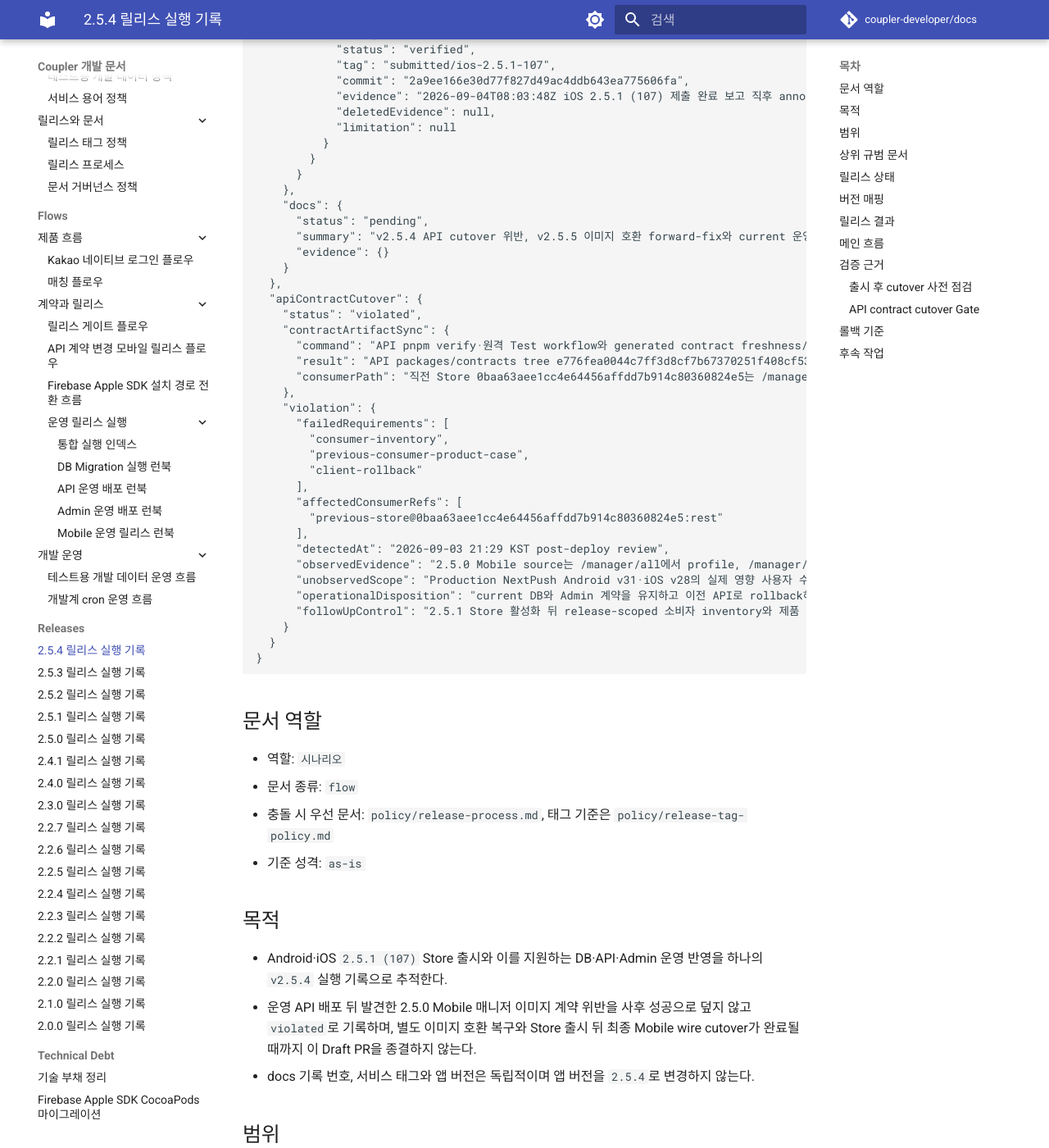
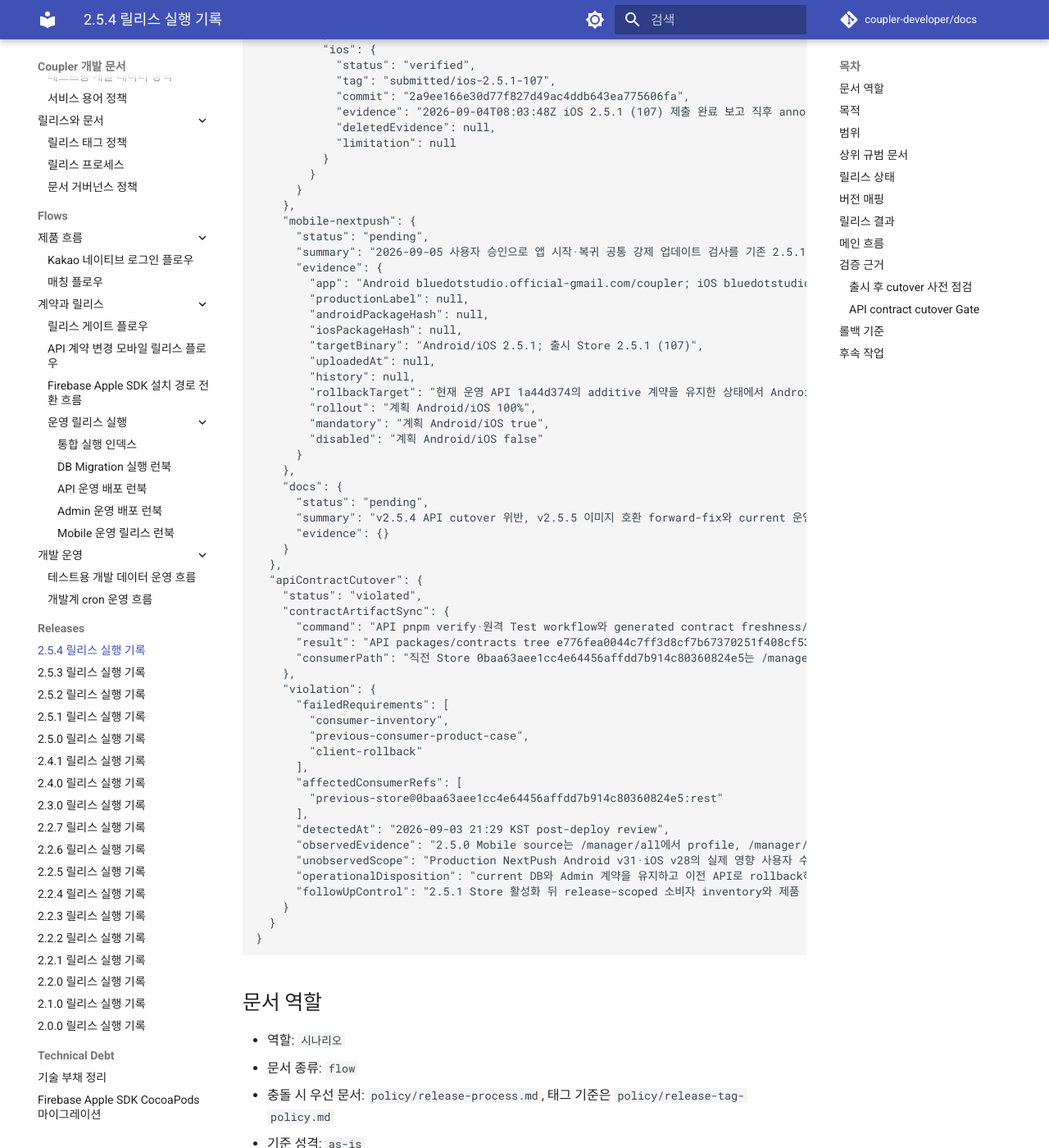
Before and after one commit to coupler-developer/docs, an MkDocs documentation site: the page built from content/releases/v2.5.4.md, in a window 1280 px wide and 1400 px high, scrolled down 2290 px. Shown: the whole window at 82% size. Built offline with MkDocs 1.6.1 and Material for MkDocs 9.7.7, drawn with Linux system fonts in a browser that asks for light colours; comment, search, counter and statistics services are not loaded; some of the changed text lies outside the part shown.

Commit message:
docs: 공통 강제 업데이트 NextPush 배포 기준을 고정한다
Reason:
- 기존 107에 배포 가능한 JavaScript 수정을 Store 재제출 없이 반영하도록 사용자가 승인했다.

Changes:
- v2.5.4 기록에 mobile-nextpush scope와 exact source, target binary, rollback label/hash를 추가한다.
- 107 Store 제출 source와 과거 API cutover 위반 기록은 보존한다.

How:
- 기존 Draft PR에서 최신 main과 정렬하고 Android/iOS Production 2.5.1 배포 전후 증빙을 연결한다.

Tests:
- 독립 문서 리뷰 No Findings, 열린 Finding 0건.
- yarn verify 전체 통과. 운영 107 bootstrap은 양 플랫폼 force_update=0 확인.

```diff
--- a/content/releases/v2.5.4.md
+++ b/content/releases/v2.5.4.md
@@ -10,6 +10,7 @@
     "coupler-api",
     "coupler-admin-web",
     "mobile-store",
+    "mobile-nextpush",
     "docs"
   ],
   "extraRepoRefs": [],
@@ -43,8 +44,8 @@
           "limitation": null
         }
       },
-      "nextPush": null,
-      "commit": null
+      "nextPush": "Android/iOS Production target 2.5.1 배포 대기",
+      "commit": "7f8045dc2847744f78e3340a45a7d40f8c4010c3"
     }
   },
   "scopeResults": {
@@ -124,6 +125,23 @@
         }
       }
     },
+    "mobile-nextpush": {
+      "status": "pending",
+      "summary": "2026-09-05 사용자 승인으로 앱 시작·복귀 공통 강제 업데이트 검사를 기존 2.5.1 (107)에 배포한다. source 7f8045dc는 현재 Production source 3a3ad702 대비 JavaScript·테스트만 변경하며 native·dependency·버전·빌드는 동일하다. API 계약과 운영 설정은 변경하지 않는다.",
+      "evidence": {
+        "app": "Android bluedotstudio.official-gmail.com/coupler; iOS bluedotstudio.official-gmail.com/coupler-ios; deployment Production",
+        "productionLabel": null,
+        "androidPackageHash": null,
+        "iosPackageHash": null,
+        "targetBinary": "Android/iOS 2.5.1; 출시 Store 2.5.1 (107)",
+        "uploadedAt": null,
+        "history": null,
+        "rollbackTarget": "현재 운영 API 1a44d374의 additive 계약을 유지한 상태에서 Android Production v32 (02d6d51a37f4a9fd2e45ce750723f9ac26382f2b07b047edb943d5dfd0e902c3), iOS Production v29 (eab2f3e9235261271850d872c1fdf315069743adf01915df1d4d4e3fae193ceb); 양쪽 source 3a3ad702e3cca1744343fb1848de393779975d4d·target 2.5.1",
+        "rollout": "계획 Android/iOS 100%",
+        "mandatory": "계획 Android/iOS true",
+        "disabled": "계획 Android/iOS false"
+      }
+    },
     "docs": {
       "status": "pending",
       "summary": "v2.5.4 API cutover 위반, v2.5.5 이미지 호환 forward-fix와 current 운영 API v2.5.6을 기록했다. 양 Store 출시 뒤 best·profile·detail_profile_set 제거 cutover까지 별도 릴리스에서 완료한 다음 terminal 상태로 닫고 docs v2.5.4 tag를 생성하기 전이다.",
@@ -173,7 +191,8 @@
 
 - 대상: `docs`, `coupler-api`, `coupler-admin-web`, `coupler-mobile-app`
 - 포함 범위: contracts `0.1.41`·`0.1.42` 발행, 운영 DB migration 4건, API·Admin 운영 배포, 발견된 매니저 이미지 계약 위반 처분과 API-only additive forward-fix, Android·iOS Store `2.5.1 (107)` artifact와 제출·승인·출시·smoke, 최종 Mobile wire cutover 릴리스의 완료 확인, repo tag와 증빙 정리
-- 제외 범위: v2.5.4 자체의 Production NextPush push, Store 제출 전 submission marker 생성, 운영 데이터 수동 수정, v2.5.4 API 태그 이동·재작성. 라운지 `best`와 매니저 `profile`·`detail_profile_set` 제거는 별도 후속 릴리스로 실행하되 이 Draft PR의 종결 선행조건으로 추적한다.
+- 2026-09-05 추가 승인 범위: 공통 강제 업데이트 Mobile `7f8045dc`의 Android/iOS Production NextPush(target `2.5.1`, 현재 Store `107`). 현재 운영 중인 게시판 변경 source `3a3ad702`를 유지하면서 공통 검사만 추가하며 Store 재제출이나 빌드 번호 변경은 하지 않는다.
+- 제외 범위: Store 제출 전 submission marker 생성, 운영 데이터 수동 수정, v2.5.4 API 태그 이동·재작성. 라운지 `best`와 매니저 `profile`·`detail_profile_set` 제거는 별도 후속 릴리스로 실행하되 이 Draft PR의 종결 선행조건으로 추적한다.
 
 ## 상위 규범 문서
 
@@ -195,7 +214,7 @@
 - `coupler-api`: 현재 운영 태그 `v2.5.6`, 커밋 `1a44d3747fbc8042cb1c78021c404ccb62156618`
 - `coupler-api` 이력: 최초 운영 반영 `v2.5.4`·`9bd43ea857712bfaa26deb031c8f5fee697d6e95`, 이미지 호환 forward-fix `v2.5.5`·`2bde45931b6a7bfcd7c36e04805af46b3add10fc`; 기존 태그는 이동하지 않음
 - `coupler-admin-web`: 태그 `v2.5.4`, 커밋 `59cb4862064c0e963bd0a6ce57673996d77ff290`
-- `coupler-mobile-app`: Android Store `2.5.1 (107)`, Android 릴리스 태그 `N/A`, Android 커밋 `2a9ee166e30d77f827d49ac4ddb643ea775606fa`, Android source `verified`, iOS Store `2.5.1 (107)`, iOS 릴리스 태그 `N/A`, iOS 커밋 `2a9ee166e30d77f827d49ac4ddb643ea775606fa`, iOS source `verified`, NextPush `N/A`, NextPush 커밋 `N/A`
+- `coupler-mobile-app`: Android Store `2.5.1 (107)`, Android 릴리스 태그 `N/A`, Android 커밋 `2a9ee166e30d77f827d49ac4ddb643ea775606fa`, Android source `verified`, iOS Store `2.5.1 (107)`, iOS 릴리스 태그 `N/A`, iOS 커밋 `2a9ee166e30d77f827d49ac4ddb643ea775606fa`, iOS source `verified`, NextPush `Android/iOS Production target 2.5.1 배포 대기`, NextPush 커밋 `7f8045dc2847744f78e3340a45a7d40f8c4010c3`
 - `submitted/android-2.5.1-107` tag object `2c19b6219423fceb1e8ae5aecfcce6ccf0815317`과 `submitted/ios-2.5.1-107` tag object `07d180754c4d86044a62ab9d5302038b5f1cd265`의 원격 peeled commit은 모두 current source `2a9ee166e30d77f827d49ac4ddb643ea775606fa`과 일치한다. 실제 제출되지 않은 106에 잘못 생성했던 두 marker는 로컬과 원격에서 삭제했다.
 
 ## 릴리스 결과
@@ -206,7 +225,7 @@
 - additive API source `2bde4593`을 운영에 반영해 2.5.0 legacy와 2.5.1 canonical 이미지 필드를 동시에 제공한다. 이 API-only 복구는 DB·Admin·Mobile Store·NextPush를 변경하지 않는다.
 - 카드 최초 만료일 보존과 프로필 영상 승인 알림 수정을 포함한 API source `1a44d374`를 운영에 반영해 root PM2·내부/외부 HTTP·migration pending 0을 확인하고 `v2.5.6`으로 고정했다.
 - 과거 iOS·Android 106 artifact는 생성됐지만 양 Store 모두 제출하지 않았고 current 후보에서 제외했다. 양 플랫폼 107 artifact는 current source `2a9ee166`에서 생성해 각 Store에 제출했으며, platform별 marker가 같은 source를 가리키는지 확인했다.
-- v2.5.4에서는 Production NextPush를 실행하지 않는다. 2.5.1 Store 활성화 뒤 final contracts 소비자 정렬과 NextPush 적용 여부를 후속 cutover 릴리스에서 고정한다.
+- 최초 Store 준비 단계에서는 Production NextPush를 제외했다. 2026-09-05 사용자가 공통 강제 업데이트 수정의 NextPush 배포를 추가 승인하여 source `7f8045dc`, 양 플랫폼 target `2.5.1`과 rollback Android `v32`·iOS `v29`를 고정했다. 현재 단계는 배포 대기이며 버전·빌드 번호나 107 제출 source를 덮어쓰지 않는다.
 
 ## 메인 흐름
 
@@ -237,6 +256,8 @@
 - Store: 2026-09-04 17:03 KST 출시 책임자가 Android·iOS `2.5.1 (107)` 제출 완료를 보고했다. 직후 생성한 `submitted/android-2.5.1-107`·`submitted/ios-2.5.1-107`은 각각 원격 annotated tag이며 둘의 peeled commit이 current source `2a9ee166`과 일치한다. 실제 제출되지 않은 106에 잘못 생성했던 두 marker는 로컬과 원격에서 삭제했다. 2026-09-05 12:03 KST [Apple 공식 조회](https://itunes.apple.com/lookup?id=1645569179&country=kr&entity=software)에서 `2.5.1 (107)`·공개 시각 `2026-09-05 07:07:32 KST`를, [Google Play 공개 페이지](https://play.google.com/store/apps/details?id=com.ritzy.fourhundred&hl=ko&gl=KR)에서 `2.5.1`·업데이트 날짜 `2026-09-04`를 확인했다. Android `107`·출시율 `100%`는 제공된 Production Console 화면 근거다. 공개 확인을 실기기 운영 smoke로 간주하지 않는다.
 
 ### 출시 후 cutover 사전 점검
+
+- 후속 공통 검사: Mobile PR #260과 docs PR #213을 독립 리뷰 No Findings·동일 후보 CI 통과 후 병합했다. Mobile `7f8045dc`는 처음 진입하기 전과 foreground 복귀 시 서버 `force_update`를 확인한다. 2026-09-05 기존 NextPush history에서 Android `v32`·iOS `v29`가 source `3a3ad702`, target `2.5.1`, mandatory·100%·enabled로 실제 운영 중임을 확인했다. 새 후보는 이 source와 native·package·lockfile이 동일하므로 기존 107 NextPush 범위로 실행하며, 아직 운영 배포 완료나 구버전 API 요청 차단으로 판정하지 않는다.
 
 - 2026-09-05 KST 운영 `/app/auth/getSettingList`를 실제 앱과 같은 `os=google|apple` 및 `version_code=105|107`로 읽기 전용 조회했다. 양 플랫폼 모두 `version_name=2.5.1`, `version_code=107`, `min_version=107`이며 105에는 `force_update=2`, 107에는 `force_update=0`을 반환했다. `in_review=Y`는 양쪽 모두 남아 있었다. 이 점검에서 CMS 설정을 변경하지 않았다.
 - 직전 Store source `0baa63aee1cc4e64456affdd7b914c80360824e5`의 `src/screens/auth/SplashScreen.tsx`는 시작 시 버전 설정을 읽고, `src/screens/MainScreen.tsx` 생성자는 그 값으로 업데이트 팝업을 결정한다. 같은 화면의 foreground 복귀 handler는 프로필·알림만 갱신하고 버전 설정은 재조회하지 않는다. 따라서 설정 활성화 전에 실행 중이던 이전 앱의 제품 요청이 중단된다는 증빙은 없다.
@@ -270,6 +291,7 @@
 - Store 제출 전: 제출 책임자가 exact source, platform version/build와 검증된 artifact를 대조하지 못하면 제출하지 않는다.
 - Store 제출 후 공개 전: Store Console에서 제출·출시 진행을 중단하고 이미 사용한 build number를 재사용하지 않는다.
 - Store 공개 후: rollout 중단 또는 검증된 후속 build로 복구하며 NextPush rollback으로 Store binary 문제를 우회하지 않는다.
+- 이번 NextPush 공통 검사 회귀: 기존 additive API를 유지한 상태에서 Android Production `v32`, iOS Production `v29`의 exact label/hash로 복구한다. 배포 이력이 생성됐다면 동일 release 명령을 반복하지 않고 history부터 확인한다. API 필드 삭제 뒤 이 rollback 기준을 그대로 재사용하지 않는다.
 - docs: terminal 증빙이 갖춰지기 전에는 Draft PR을 병합하거나 `v2.5.4` tag를 생성하지 않는다.
 
 ## 후속 작업
```
